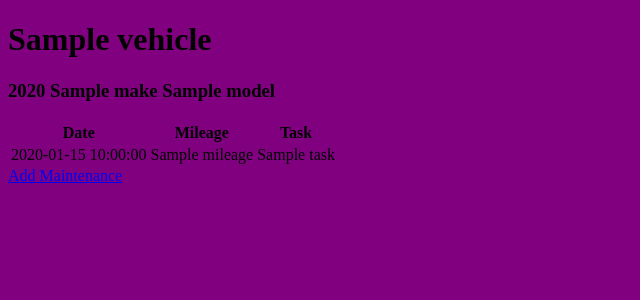
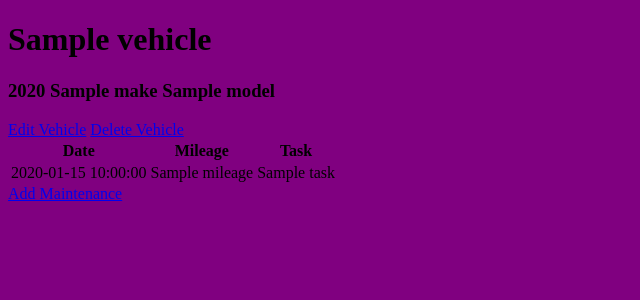
Before and after one commit to briwhi/textTicTacToe, a Flask app: template maintenance-tracker/templates/vehicle_detail.html in a window 1280 px wide. Shown: the top 300 px of the page, without its empty margins (0-640 px from the left). Run offline with Flask 2, Linux system fonts and the light colour scheme; the template is opened without the code that fills it: most values are stand-ins (such as "Sample title", 1, 10 or a date in 2020).

Commit message:
add user edit

```diff
--- a/maintenance-tracker/forms.py
+++ b/maintenance-tracker/forms.py
@@ -2,6 +2,7 @@ from flask_wtf import FlaskForm
 from wtforms import StringField, PasswordField, SubmitField, IntegerField, DateField
 from wtforms.validators import DataRequired, Email, Length
 from wtforms.widgets.html5 import DateInput
+from models import User
 
 
 class RegisterForm(FlaskForm):
--- a/maintenance-tracker/templates/home.html
+++ b/maintenance-tracker/templates/home.html
@@ -2,7 +2,6 @@
 {% block content %}
 
 <div>
-	<h1>{{ current_user.name }}</h1>
 
         {%  for vehicle in vehicles %}
             <a href="{{ url_for('vehicle_detail', v_id=vehicle.id) }}">
--- a/maintenance-tracker/templates/vehicle_detail.html
+++ b/maintenance-tracker/templates/vehicle_detail.html
@@ -4,6 +4,9 @@
 <div>
 	<h1>{{  vehicle.name }}</h1>
     <h3>{{ vehicle.year }} {{ vehicle.make }} {{ vehicle.model }}</h3>
+    <a href="#" type="button" class="btn-primary">Edit Vehicle</a>
+    <a href="{{ url_for('delete_vehicle', v_id=vehicle.id) }}" type="button" class="btn-danger">Delete Vehicle</a>
+
     <table class="table text-center">
         <tr>
             <th>Date</th>
```
